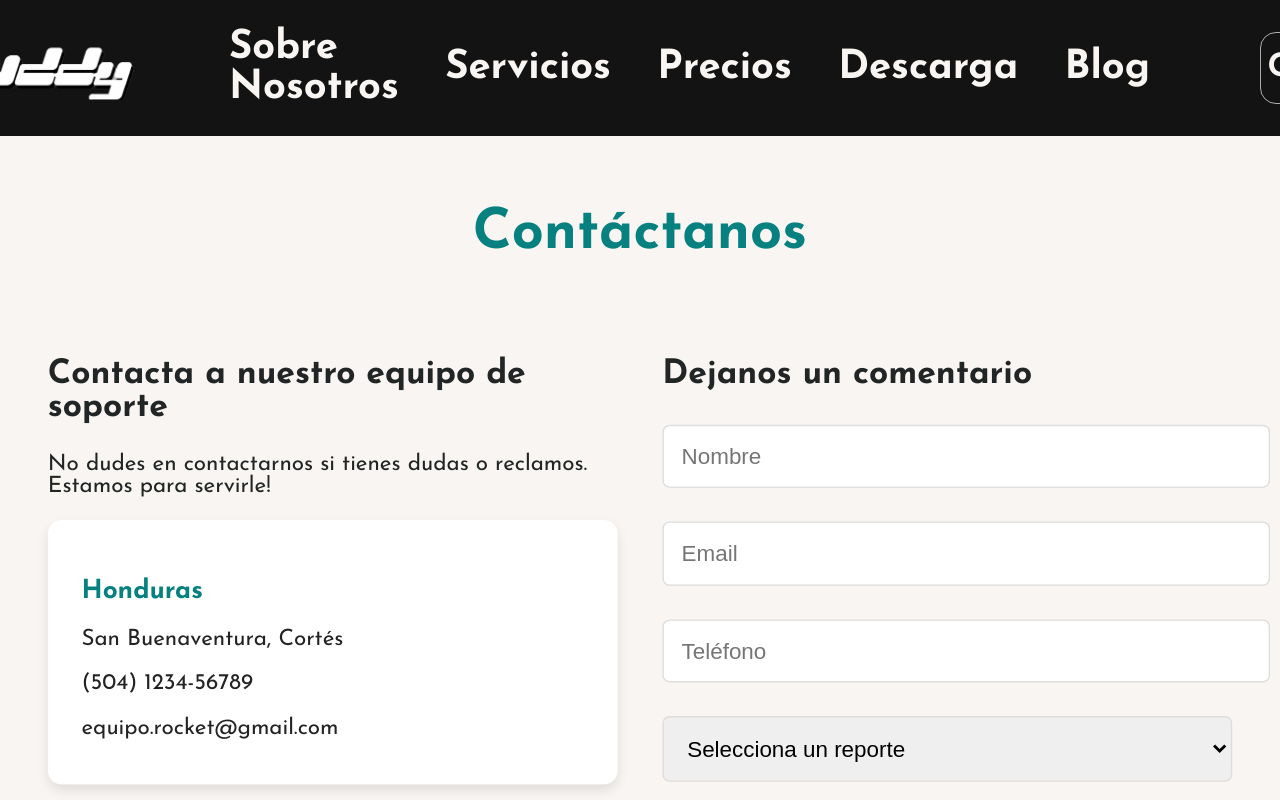
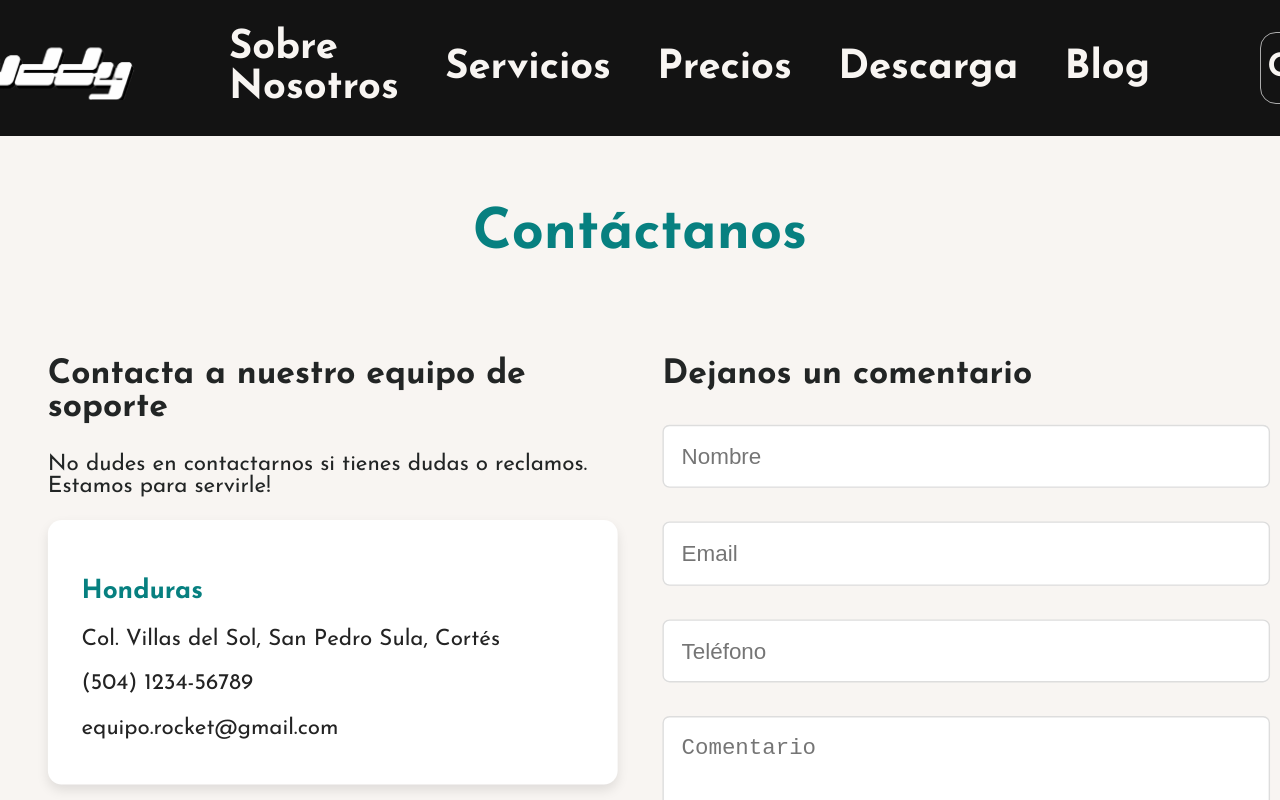
Before and after one commit to carlosegueda/industria_sftwr_proyecto, a React (Vite) app: page /contacto in a window 1280 px wide. Shown: the top 800 px of the page. Built offline with nearby package versions, Linux system fonts and the light colour scheme.

Commit message:
Modificando descargas, contact us y precios

```diff
--- a/src/pages/blog.jsx
+++ b/src/pages/blog.jsx
@@ -14,7 +14,7 @@ export default function PaginaBlog() {
           <div className="blog-container">
             <div className="blog-cards">
                <div className="blog-card">
-                  <img src="../public/alimentacionSaludable.jpeg" alt="alimentacion" />
+                  <img src="/alimentacionSaludable.jpeg" alt="alimentacion" />
                   <h2>Alimentación saludable</h2>
                   <p>Descubre cómo una dieta balanceada puede mejorar tu salud y bienestar a largo plazo.</p>
                   <div className="tags">
@@ -28,7 +28,7 @@ export default function PaginaBlog() {
                </div>
 
                <div className="blog-card">
-                  <img src="../public/ejercicioFisico.jpg" alt="ejercicio" />
+                  <img src="/ejercicioFisico.jpg" alt="ejercicio" />
                   <h2>Importancia del ejercicio físico</h2>
                   <p>El movimiento es vida. Aprende cómo una rutina de ejercicios puede ayudarte física y mentalmente.</p>
                   <div className="tags">
@@ -42,7 +42,7 @@ export default function PaginaBlog() {
                </div>
 
                <div className="blog-card">
-                  <img src="../public/saludMental.jpg" alt="salud mental" />
+                  <img src="/saludMental.jpg" alt="salud mental" />
                   <h2>Cuida tu salud mental</h2>
                   <p>Consejos y prácticas para mantener un equilibrio emocional en tu vida diaria.</p>
                   <div className="tags">
@@ -56,7 +56,7 @@ export default function PaginaBlog() {
                </div>
 
                <div className="blog-card">
-                  <img src="../public/cuidadoMayor.jpg" alt="cuidado de adultos mayores" />
+                  <img src="/cuidadoMayor.jpg" alt="cuidado de adultos mayores" />
                   <h2>Cuidado para personas mayores</h2>
                   <p>Buenas prácticas para atender las necesidades físicas y emocionales de los adultos mayores.</p>
                   <div className="tags">
@@ -70,7 +70,7 @@ export default function PaginaBlog() {
                </div>
 
                <div className="blog-card">
-                  <img src="../public/medicacionSegura.jpg" alt="medicación segura" />
+                  <img src="/medicacionSegura.jpg" alt="medicación segura" />
                   <h2>Uso seguro de medicamentos</h2>
                   <p>Guía práctica para administrar medicamentos en personas mayores de forma responsable.</p>
                   <div className="tags">
@@ -84,7 +84,7 @@ export default function PaginaBlog() {
                </div>
 
                <div className="blog-card">
-                  <img src="../public/consejosVida.png" alt="consejos de vida saludable" />
+                  <img src="/consejosVida.png" alt="consejos de vida saludable" />
                   <h2>Consejos para una vida plena</h2>
                   <p>Recomendaciones para mantener la autonomía y el bienestar emocional en la tercera edad.</p>
                   <div className="tags">
@@ -98,7 +98,7 @@ export default function PaginaBlog() {
                </div>
 
                <div className="blog-card">
-                  <img src="recordatorioMedicacion.jpg" alt="recordatorio de medicación" />
+                  <img src="/recordatorioMedicacion.jpg" alt="recordatorio de medicación" />
                   <h2>Recordatorios de medicación</h2>
                   <p>Herramientas y consejos para no olvidar las tomas diarias de medicamentos importantes.</p>
                   <div className="tags">
--- a/src/pages/contacto.jsx
+++ b/src/pages/contacto.jsx
@@ -16,7 +16,7 @@ export default function PaginaContacto() {
 
             <div className="info-card">
               <h3>Honduras</h3>
-              <p>San Buenaventura, Cortés</p>
+              <p>Col. Villas del Sol, San Pedro Sula, Cortés</p>
               <p>(504) 1234-56789</p>
               <p>equipo.rocket@gmail.com</p>
             </div>
@@ -51,15 +51,6 @@ export default function PaginaContacto() {
               </div>
 
               <div className="form-group">
-                <select>
-                  <option value="">Selecciona un reporte</option>
-                  <option value="servicio1">Errores</option>
-                  <option value="servicio2">Dudas</option>
-                  <option value="servicio3">Quejas</option>
-                </select>
-              </div>
-
-              <div className="form-group">
                 <textarea placeholder="Comentario" rows="5" required></textarea>
               </div>
 
--- a/src/pages/precios.jsx
+++ b/src/pages/precios.jsx
@@ -77,7 +77,7 @@ export default function PaginaPrecios() {
             <div className="plan-section">
               <h3>SUSCRIPCIÓN</h3>
               <ul>
-                <li>✔ $9.99/mes o $99/año</li>
+                <li>✔ $3.99/mes</li>
               </ul>
             </div>
           </div>
```
